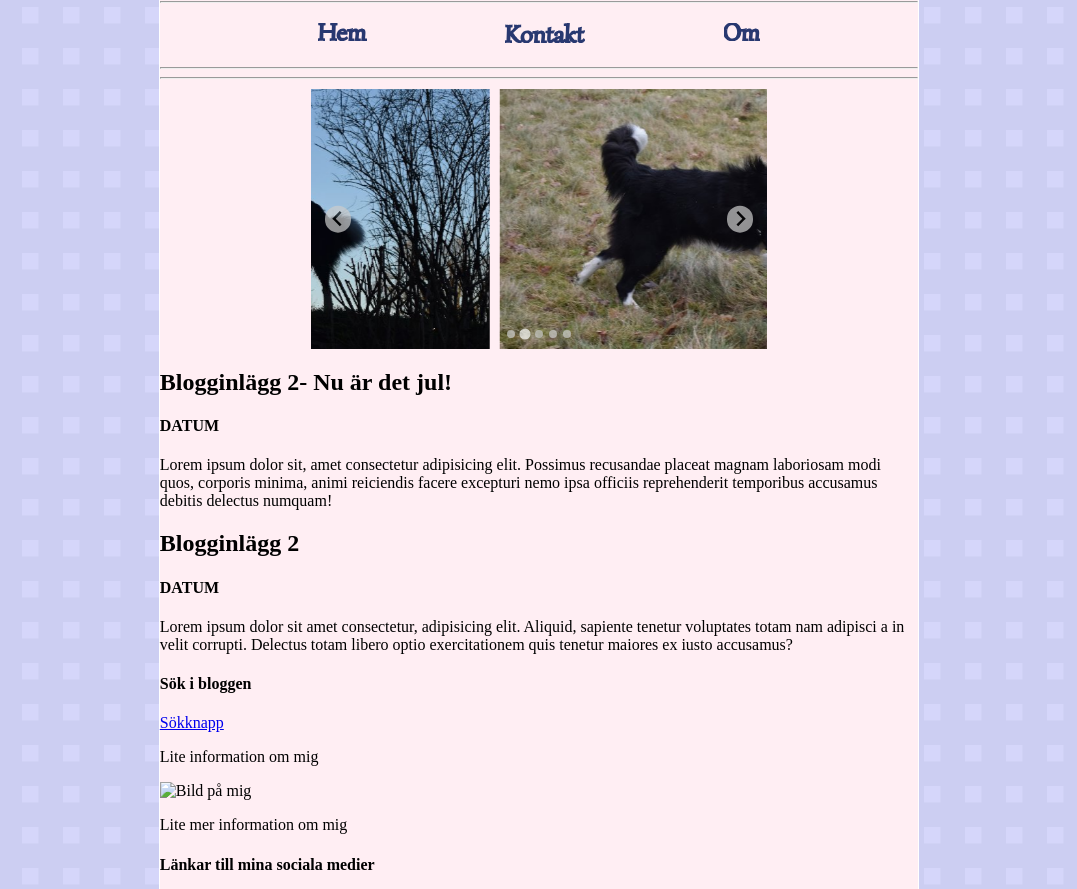
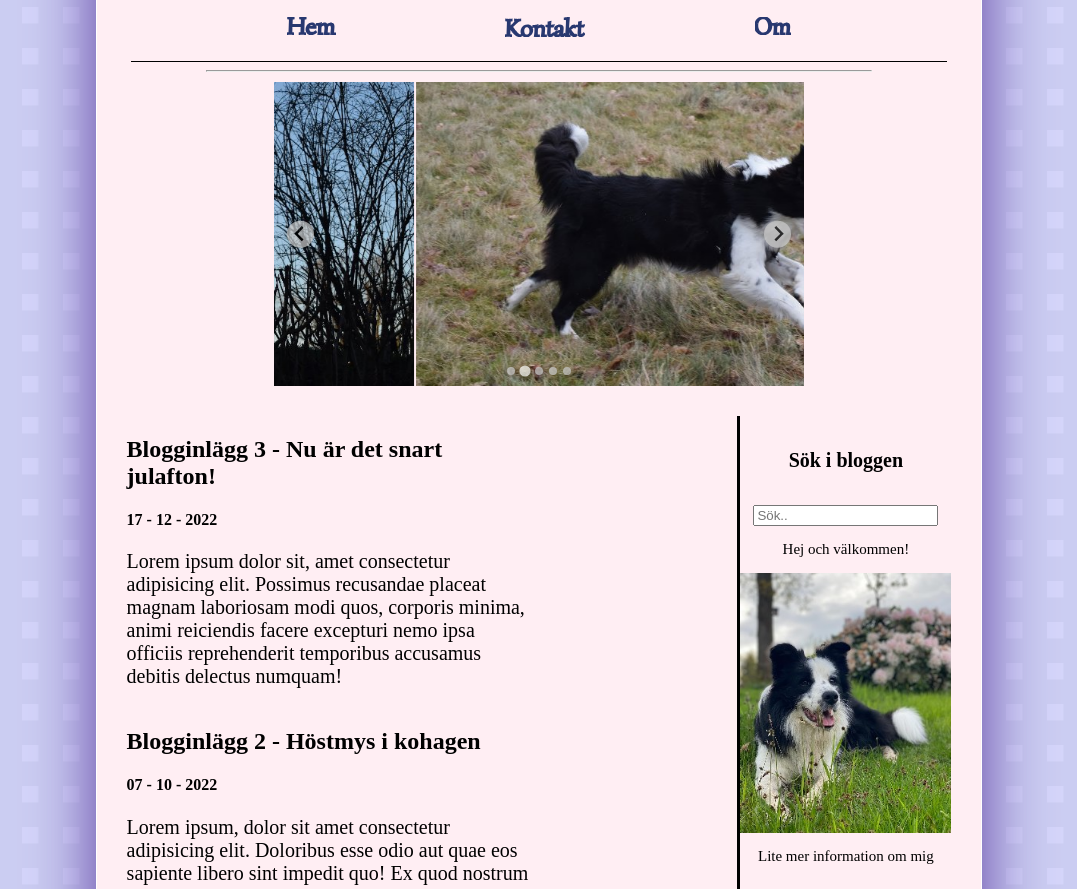
Before and after one commit to MajaT98/Slutexamination-Nemos-Blogg-ABF, a plain HTML site: page index.html in a window 1280 px wide. Shown: the part 157-1046 px from the top of the page, without its empty margins (101-1178 px from the left). Drawn offline with nearby package versions, Linux system fonts and the light colour scheme.

Commit message:
Fixat flex grid bloggtext mm

```diff
--- a/css/style.css
+++ b/css/style.css
@@ -3,19 +3,20 @@ body {
 }
 
 .wrapper {
-    width: 60%;
+    width: 70%;
     margin: 0 auto;
     background-color: rgb(255, 238, 243);
     border: 1px solid rgb(255, 255, 255);
-    box-shadow: ;
+    box-shadow: 0 0 65px rgb(89, 58, 161);
 }
 
 header {
     width: 80%;
-    margin: 0 auto;
     margin-top: 20px;
     text-align: center;
-
+    margin: 0 auto;
+    margin-top: 30px;
+    margin-bottom: -10px;
 }
 
 h1 {
@@ -43,3 +44,62 @@ img {
     display: flex;
     justify-content: space-evenly;
 }
+
+.sidenav {
+    display: flex;
+    justify-content: space-evenly;
+}
+
+.sokknapp {
+    display: flex;
+    justify-content: center;
+}
+
+.image_holder img{
+    width: 100%;
+    height: 100%;
+}
+
+.wrappertwo {
+    display: grid;
+    grid-template-columns: repeat(4, 1fr);
+    grid-template-rows: auto;
+    margin: 30px;
+}
+
+article {
+    grid-column: 1 / 3;
+    grid-row: auto;
+}
+
+aside {
+    grid-column: 4 / 5;
+    grid-row: 1 / 5;
+    border-left: 3px solid black;
+}
+
+h5 {
+    display: flex;
+    justify-content: center;
+    font-size: 20px;
+}
+
+p {
+    font-size: 20px;
+}
+
+.sidartikel p {
+    display: flex;
+    justify-content: center;
+    font-size: 15px;
+}
+
+.image_holder_two {
+    display: flex;
+    justify-content: center;
+}
+
+.image_holder_two img{
+    width: 100%;
+    height: 100%;
+}
--- a/index.html
+++ b/index.html
@@ -12,10 +12,15 @@
 <body>
     <div class="wrapper">
     <header>
+        <div class="image_holder">
             <img src="bilder/NemosBlogg2.svg" alt="NemosBlogg">
+        </div>
     </header>
-    <hr>
-    <hr>
+
+    <hr width="75%">
+    <hr width="92%"
+    size="1.5"
+    color="black">
     <nav class="main_nav">
         <a href="#">
             <img src="bilder/Hem.svg" alt="">
@@ -27,8 +32,11 @@
             <img src="bilder/Om.svg" alt="">
         </a>
     </nav>
-    <hr>
-    <hr>
+    <hr width="92%"
+    size="1.5"
+    color="black">
+    <hr width="75%">
+
     <section class="splide" aria-label="Splide Basic HTML Example">
         <div class="splide__track">
               <ul class="splide__list">
@@ -50,26 +58,45 @@
               </ul>
         </div>
       </section>
+
+      <div class="wrappertwo">
       <article>
-        <h2>Blogginlägg 2- Nu är det jul!</h2>
-        <h4>DATUM</h4>
+        <h2>Blogginlägg 3 - Nu är det snart julafton!</h2>
+        <h4>17 - 12 - 2022</h4>
         <p>Lorem ipsum dolor sit, amet consectetur adipisicing elit. Possimus recusandae placeat magnam laboriosam modi quos, corporis minima, animi reiciendis facere excepturi nemo ipsa officiis reprehenderit temporibus accusamus debitis delectus numquam!</p>
     </article>
     <article>
-        <h2>Blogginlägg 2</h2>
-        <h4>DATUM</h4>
-        <p>Lorem ipsum dolor sit amet consectetur, adipisicing elit. Aliquid, sapiente tenetur voluptates totam nam adipisci a in velit corrupti. Delectus totam libero optio exercitationem quis tenetur maiores ex iusto accusamus?</p>
+        <h2>Blogginlägg 2 - Höstmys i kohagen</h2>
+        <h4>07 - 10 - 2022</h4>
+        <p>
+            Lorem ipsum, dolor sit amet consectetur adipisicing elit. Doloribus esse odio aut quae eos sapiente libero sint impedit quo! Ex quod nostrum impedit voluptas dolorum repellendus nobis aliquam quibusdam? Reiciendis quod fugiat totam eveniet! Illum fuga amet rerum nostrum praesentium cumque deleniti quos nemo quas voluptatibus inventore explicabo eligendi aspernatur culpa saepe provident, in ipsa doloribus? Doloribus porro perferendis a ullam natus, repellendus hic fugiat architecto possimus quod pariatur esse libero perspiciatis, eum aliquam. Itaque ratione placeat consectetur quidem assumenda.
+        </p>
+    </article>
+    <article>
+        <h2>Blogginlägg 1 - Mitt första inlägg!</h2>
+        <h4>05 - 09 - 2022</h4>
+        <p>
+            Lorem ipsum dolor sit amet consectetur adipisicing elit. Soluta cum totam saepe quisquam officiis perspiciatis non tempora excepturi! Assumenda eius omnis adipisci ipsam excepturi in cumque magni, repellat aliquam voluptatibus molestiae sint eveniet cupiditate. Excepturi accusantium ab voluptas numquam perspiciatis ipsam nihil iure id. Magni libero praesentium officia dolore? Fugiat eum sed accusantium ratione facilis nihil ipsum odit accusamus. Fuga tempore veritatis recusandae, illum iste aperiam quos, fugit et repellendus debitis eaque nemo mollitia nisi, quaerat culpa reiciendis sequi officia? At corrupti dicta quo aliquam in nesciunt, cupiditate culpa, est similique nostrum rem? Excepturi repudiandae aperiam fugiat, rem praesentium libero?
+        </p>
+        <img src="bilder/Nemo 1.jpg" alt="">
     </article>
     <aside>
-    <nav>
-        <h4>Sök i bloggen</h4>
-        <a href="#">Sökknapp</a>
-    </nav>
-    <article>
-        <p>Lite information om mig</p>
-        <img src="#" alt="Bild på mig">
+        <article>
+           <h5>Sök i bloggen</h5>
+        </article>
+
+    <div class="sokknapp">
+        <input type="text" placeholder="Sök..">
+    </div>
+
+    <article class="sidartikel">
+        <p>Hej och välkommen!</p>
+        <div class="image_holder_two">
+           <img src="bilder/Finnemofix.jpg" alt="Bild på mig">
+        </div>
         <p>Lite mer information om mig</p>
         <h4>Länkar till mina sociala medier</h4>
+    <nav class="sidenav">
         <a href="#">
             <img src="bilder/Instagram.svg" alt="">
         </a>
@@ -79,8 +106,11 @@
         <a href="#">
             <img src="bilder/Youtube.svg" alt="">
         </a>
+    </nav>
     </article>
 </aside>
+
+</div>
       <script>
         new Splide( '.splide', {
           speed: 3000,
@@ -89,7 +119,7 @@
           autoplay: true,
           interval: 5000,
           pauseOnHover: true,
-          gap: 10,
+          gap: 2,
           pagination: boolean = true,
           pagination: 'ttb',
         } ).mount();
```
Also changed, not shown: bilder/Finnemofix.jpg (added).
